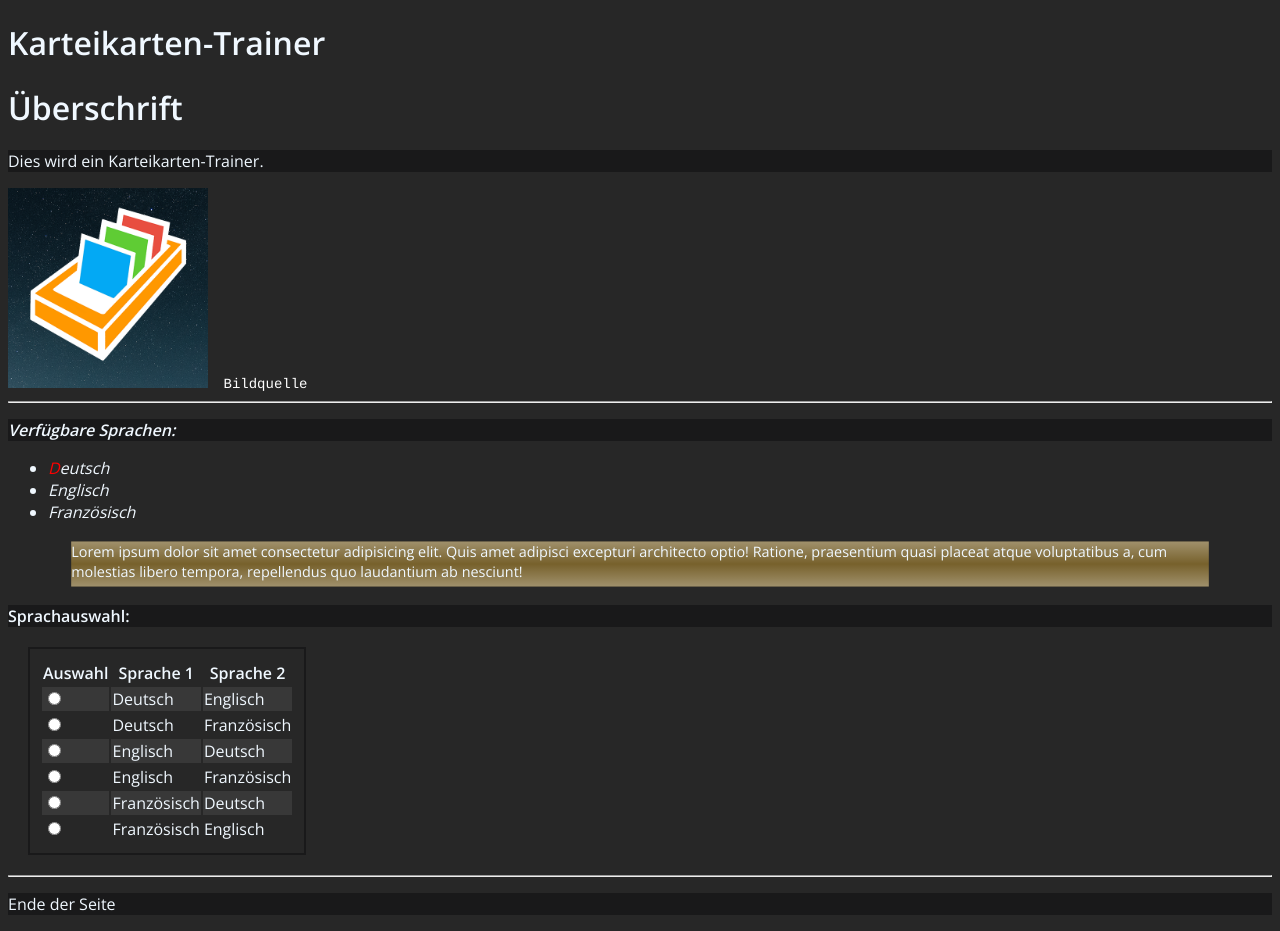
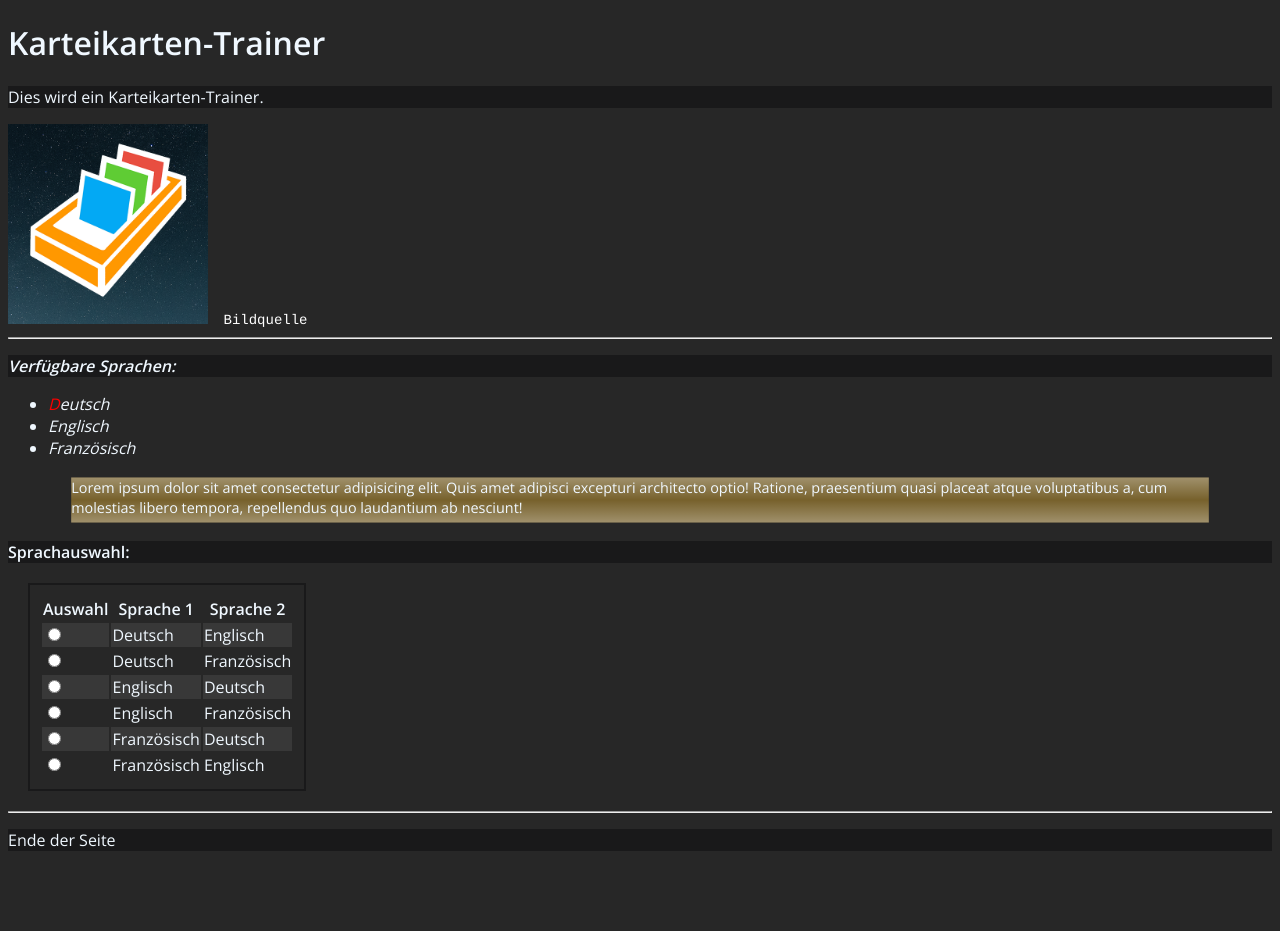
Before and after one commit to tiram-isu/GIS, a plain HTML site: page index.html in a window 1280 px wide. After the commit the page ends 867 px from the top, so only its background shows below. Drawn offline with nearby package versions, Linux system fonts and the light colour scheme.

Commit message:
css changes

```diff
--- a/index.html
+++ b/index.html
@@ -17,7 +17,6 @@
     </header>
 
     <main>
-        <h1>Überschrift</h1>
         <p>Dies wird ein Karteikarten-Trainer.</p>
         <img src="./assets/vokabelbox.png" alt="Vokabelbox" width=200 height=200 title="Vokabelbox" />
         <a id="link" href="bildquelle.html" title="Bildquelle"> Bildquelle </a>
```
